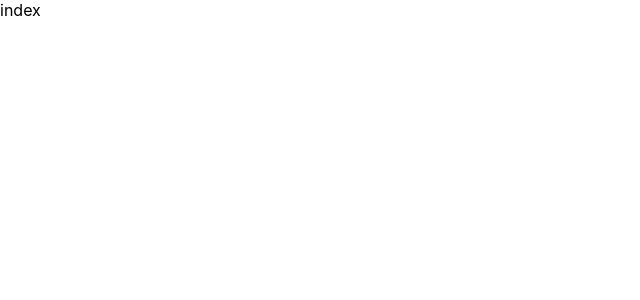
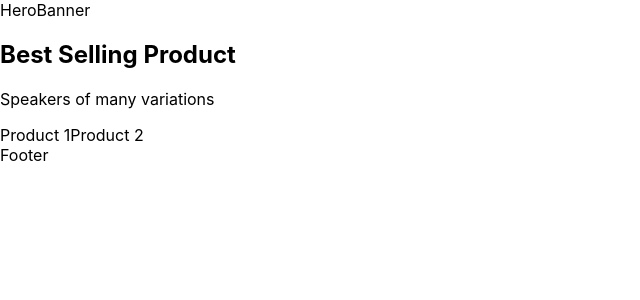
Before and after one commit to JakeServin/ecommerce-app, a Next.js app: page / in a window 1280 px wide. Shown: the top 300 px of the page, without its empty margins (0-640 px from the left). Built offline with nearby package versions, Linux system fonts and the light colour scheme.

Commit message:
templated index page

```diff
--- a/pages/index.js
+++ b/pages/index.js
@@ -1,9 +1,24 @@
 import React from 'react'
 
-const index = () => {
+const Home = () => {
   return (
-    <div>index</div>
+    <>
+      HeroBanner
+
+      <div>
+        <h2>Best Selling Product</h2>
+        <p>Speakers of many variations</p>
+      </div>
+
+      <div>
+        {['Product 1', 'Product 2'].map(
+          (product) => product
+        )}
+      </div>
+
+      Footer
+    </>
   )
 }
 
-export default index
+export default Home
```
